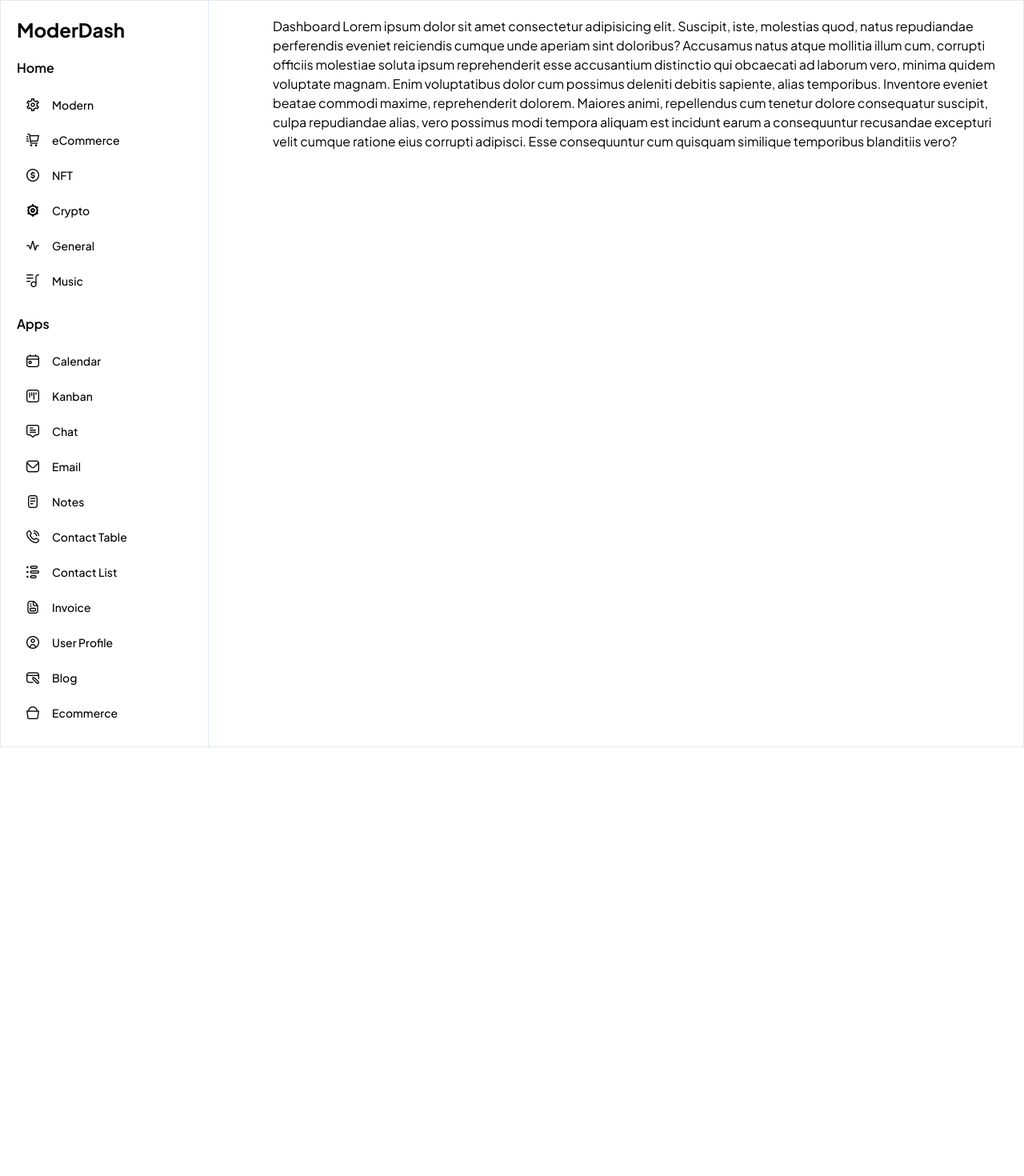
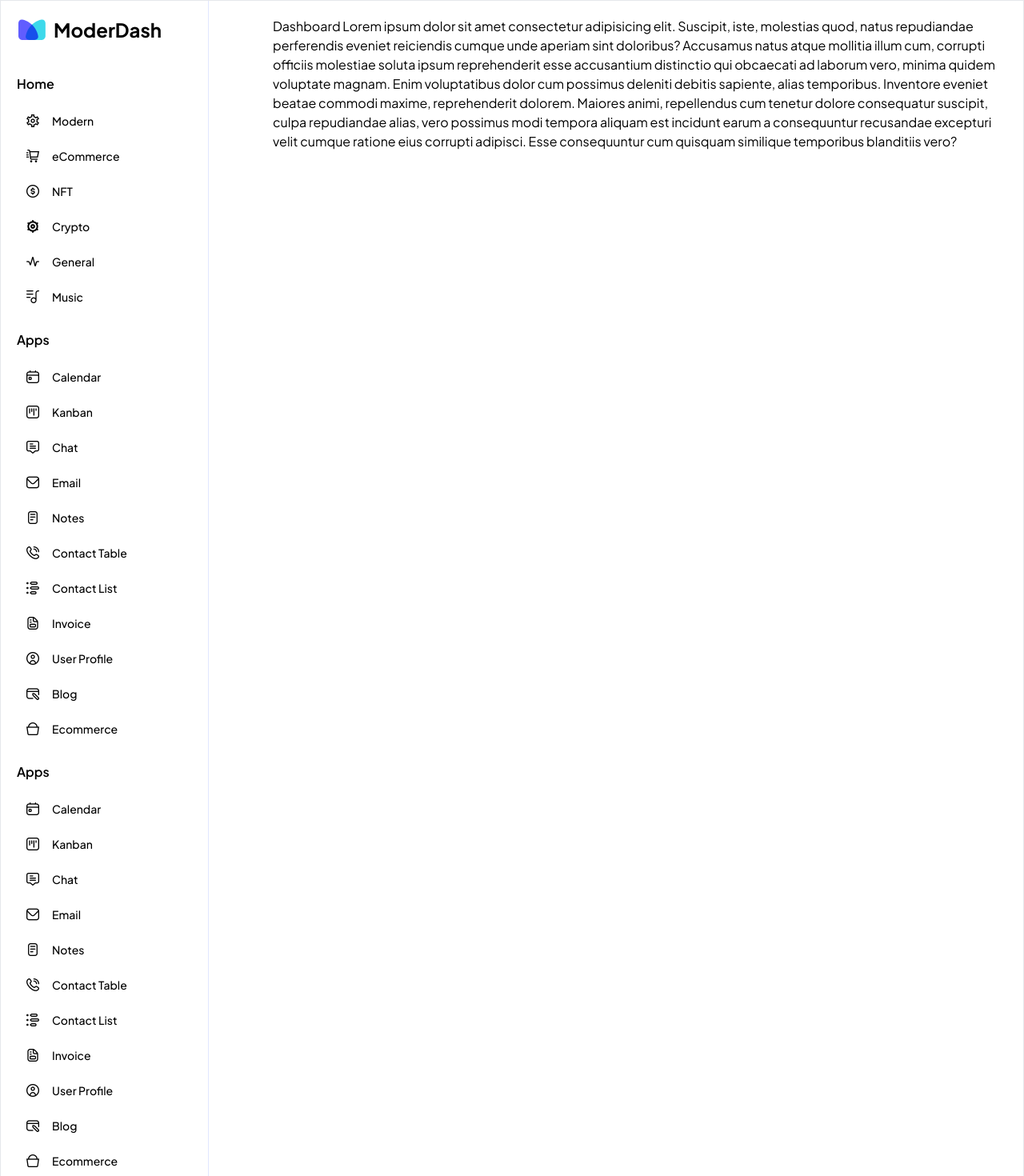
Before and after one commit to AjinathTangade/ModerDash, a React (Vite) app: page / in a window 1280 px wide. Shown: the top 1470 px of the page at 80% size. Before the commit the page ends 934 px from the top, so only its background shows below. Built offline with nearby package versions, Linux system fonts and the light colour scheme.

Commit message:
Added the logo

```diff
--- a/src/components/SliderBar/SideBar.jsx
+++ b/src/components/SliderBar/SideBar.jsx
@@ -2,38 +2,65 @@ import React from "react";
 import { Link } from "react-router-dom";
 import { sideBarLinks, sideBarLinksHome } from "@/data/data";
 import "@flaticon/flaticon-uicons/css/all/all.css";
+import { NavLink } from "react-router-dom";
 
 function SideBar() {
   return (
     <div className="min-w-60 border-r border-indigo-100 py-5">
+      <div className="mb-10">
+        <Link className="text-2xl font-bold flex gap-2 items-center">
+          <img src="logo.png" alt="logo-sidebar" />
+          <span>ModerDash</span>
+        </Link>
+      </div>
       <div>
-        <Link className="text-2xl font-bold">ModerDash</Link>
-      </div>
         <nav>
           <ul className="my-5">
             <h3 className="font-semibold pb-3">Home</h3>
             {sideBarLinksHome.map((link, index) => (
-            <li key={index} className="flex gap-4 py-3 items-center mr-4 px-3 rounded-lg hover:cursor-pointer hover:bg-indigo-50 hover:text-indigo-600">
+              <li
+                key={index}
+                className="flex gap-4 py-3 items-center mr-4 px-3 rounded-lg hover:cursor-pointer hover:bg-indigo-50 hover:text-indigo-600"
+              >
                 <span>{link.icon}</span>
-              <a href={link.href} className="text-sm font-medium">
+                <NavLink href={link.href} className="text-sm font-medium">
                   {link.label}
-              </a>
+                </NavLink>
               </li>
             ))}
           </ul>
-        <ul>
+
+          <ul className="my-5">
             <h3 className="font-semibold pb-3">Apps</h3>
             {sideBarLinks.map((link, index) => (
-            <li key={index} className="flex gap-4 py-3 items-center mr-4 px-3 rounded-lg hover:cursor-pointer hover:bg-indigo-50 hover:text-indigo-600">
+              <li
+                key={index}
+                className="flex gap-4 py-3 items-center mr-4 px-3 rounded-lg hover:cursor-pointer hover:bg-indigo-50 hover:text-indigo-600"
+              >
                 <span>{link.icon}</span>
-              <a href={link.href} className="text-sm font-medium">
+                <NavLink href={link.href} className="text-sm font-medium">
                   {link.label}
-              </a>
+                </NavLink>
+              </li>
+            ))}
+          </ul>
+          <ul className="my-5">
+            <h3 className="font-semibold pb-3">Apps</h3>
+            {sideBarLinks.map((link, index) => (
+              <li
+                key={index}
+                className="flex gap-4 py-3 items-center mr-4 px-3 rounded-lg hover:cursor-pointer hover:bg-indigo-50 hover:text-indigo-600"
+              >
+                <span>{link.icon}</span>
+                <NavLink href={link.href} className="text-sm font-medium">
+                  {link.label}
+                </NavLink>
               </li>
             ))}
           </ul>
         </nav>
       </div>
+    </div>
   );
 }
 
```
Also changed, not shown: public/logo.png (added). Lines whose indentation alone changed are shown as unchanged.
